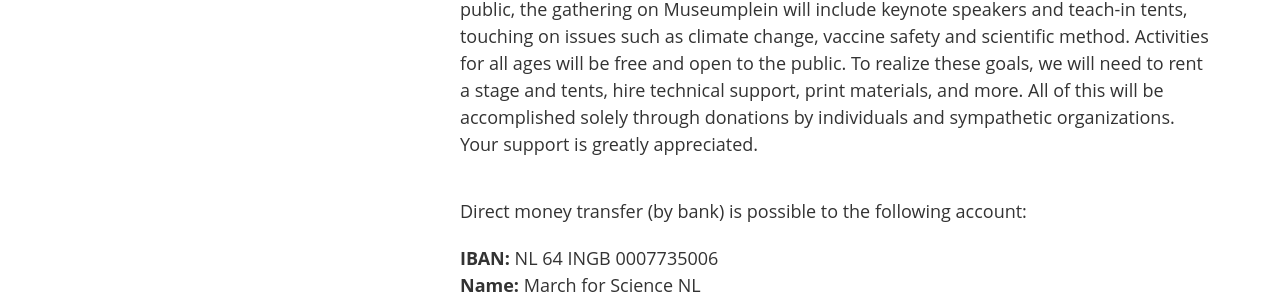
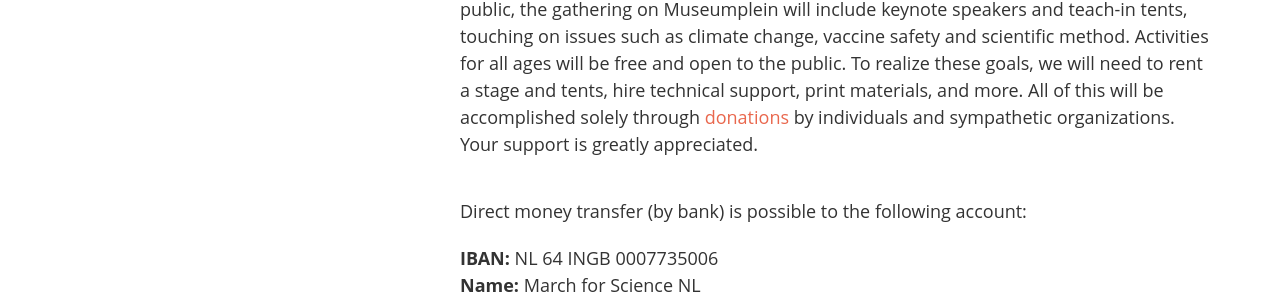
Before and after one commit to marchforsciencenl/marchforsciencenl-website, a Jekyll site: the page built from donations.html, in a window 1280 px wide and 1147 px high. Shown: the part 266-566 px from the top of the window. Built offline with Jekyll 4.4.1, drawn with Linux system fonts in a browser that asks for light colours; a script that is not in the unit is left out; some of the changed lines change nothing that is shown; some of the changed text lies outside the part shown.

Commit message:
Changed dontations to hyperlink

```diff
--- a/_includes/donation.html
+++ b/_includes/donation.html
@@ -15,11 +15,11 @@
           "col-sm-8">
             <div class="en">
               <p><strong>Donations</strong><br></p>
-	      <p>The March for Science NL is a volunteer coordinated initiative, brought to life by scientists and concerned citizens donating their time. While it is clearly a moment to take to the streets, we envision more than just a march. As our aim to bring science closer to the public, the gathering on Museumplein will include keynote speakers and teach-in tents, touching on issues such as climate change, vaccine safety and scientific method. Activities for all ages will be free and open to the public. To realize these goals, we will need to rent a stage and tents, hire technical support, print materials, and more. All of this will be accomplished solely through donations by individuals and sympathetic organizations. Your support is greatly appreciated.</p>
+	      <p>The March for Science NL is a volunteer coordinated initiative, brought to life by scientists and concerned citizens donating their time. While it is clearly a moment to take to the streets, we envision more than just a march. As our aim to bring science closer to the public, the gathering on Museumplein will include keynote speakers and teach-in tents, touching on issues such as climate change, vaccine safety and scientific method. Activities for all ages will be free and open to the public. To realize these goals, we will need to rent a stage and tents, hire technical support, print materials, and more. All of this will be accomplished solely through <a href="http://www.whydonate.nl/march-for-science-nl-april-22nd/event/" target="_blank">donations</a> by individuals and sympathetic organizations. Your support is greatly appreciated.</p>
             </div>
             <div class="nl">
               <p><strong>Donaties</strong><br></p>
-	      <p>De March For Science NL is een initiatief dat door wetenschappers en bezorgde burgers op vrijwillige basis wordt gecoördineerd. Nu is het juiste moment om de straat op te gaan en onze stemmen te laten horen, maar wij hopen dat die dag meer zal omvatten dan alleen een mars. Wij streven er naar om wetenschap dichter bij het publiek te brengen. Daarom zullen wij proberen om tijdens de March For Science op 22 april sprekers uit te nodigen en tenten op te zetten waar wetenschappers demonstraties geven op het gebied van klimaatonderzoek, vaccinatie veiligheid en algemene wetenschappelijke methoden. Alle activiteiten zullen gratis en vrij toegankelijk zijn voor publiek, zowel jong als oud. Om deze doelen te kunnen nastreven, zullen we een podium en een aantal tenten nodig hebben, technische ondersteuning moeten inhuren, drukwerk produceren, enzovoorts. Al dit kunnen wij alleen aan de hand van donaties door individuen en betrokken organisaties bekostigen. Uw steun is dus van harte welkom! Bij voorbaat dank.</p>
+	      <p>De March For Science NL is een initiatief dat door wetenschappers en bezorgde burgers op vrijwillige basis wordt gecoördineerd. Nu is het juiste moment om de straat op te gaan en onze stemmen te laten horen, maar wij hopen dat die dag meer zal omvatten dan alleen een mars. Wij streven er naar om wetenschap dichter bij het publiek te brengen. Daarom zullen wij proberen om tijdens de March For Science op 22 april sprekers uit te nodigen en tenten op te zetten waar wetenschappers demonstraties geven op het gebied van klimaatonderzoek, vaccinatie veiligheid en algemene wetenschappelijke methoden. Alle activiteiten zullen gratis en vrij toegankelijk zijn voor publiek, zowel jong als oud. Om deze doelen te kunnen nastreven, zullen we een podium en een aantal tenten nodig hebben, technische ondersteuning moeten inhuren, drukwerk produceren, enzovoorts. Al dit kunnen wij alleen aan de hand van <a href="http://www.whydonate.nl/march-for-science-nl-april-22nd/event/" target="_blank">donaties</a> door individuen en betrokken organisaties bekostigen. Uw steun is dus van harte welkom! Bij voorbaat dank.</p>
             </div>
 	    <br>
 	    <div class="en">
```
